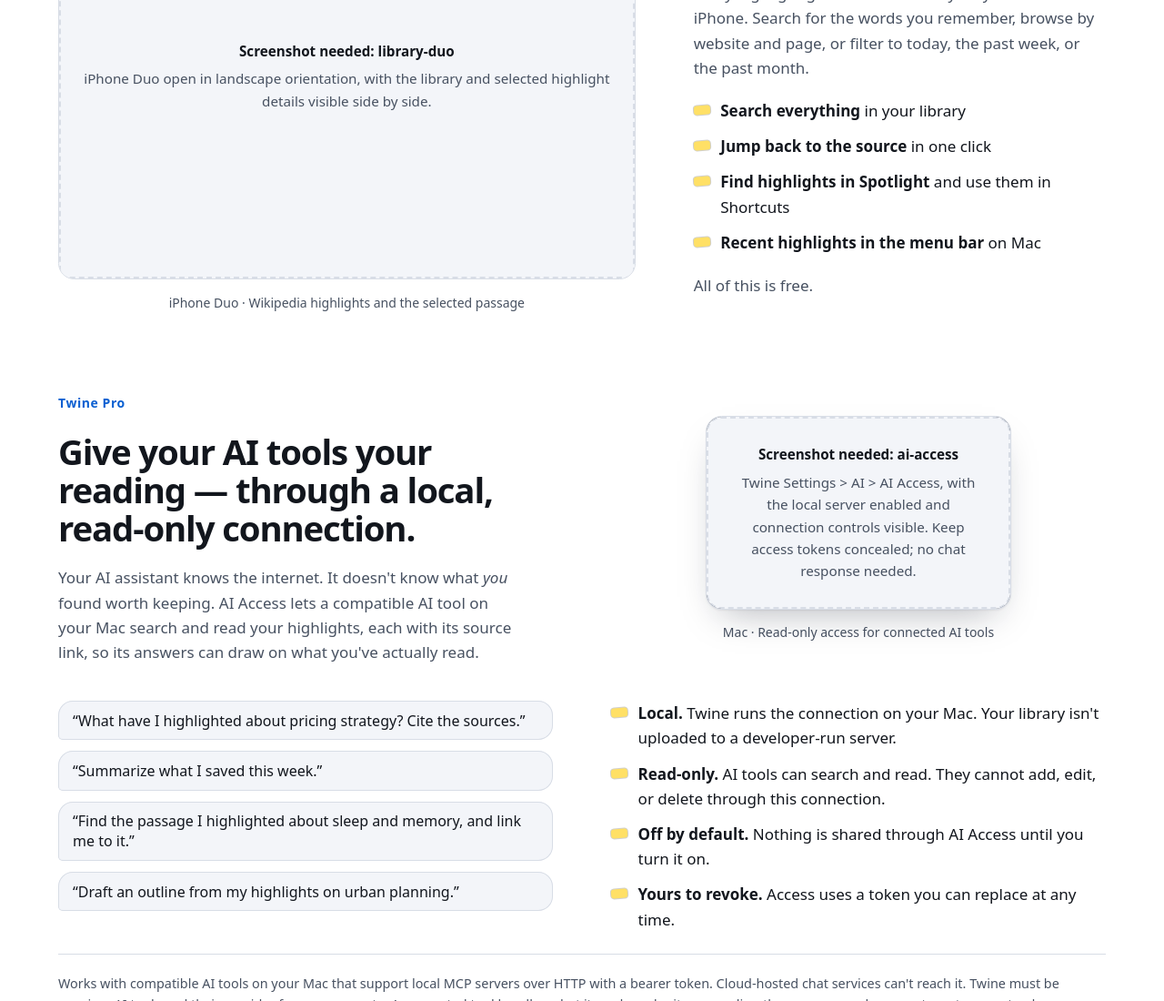
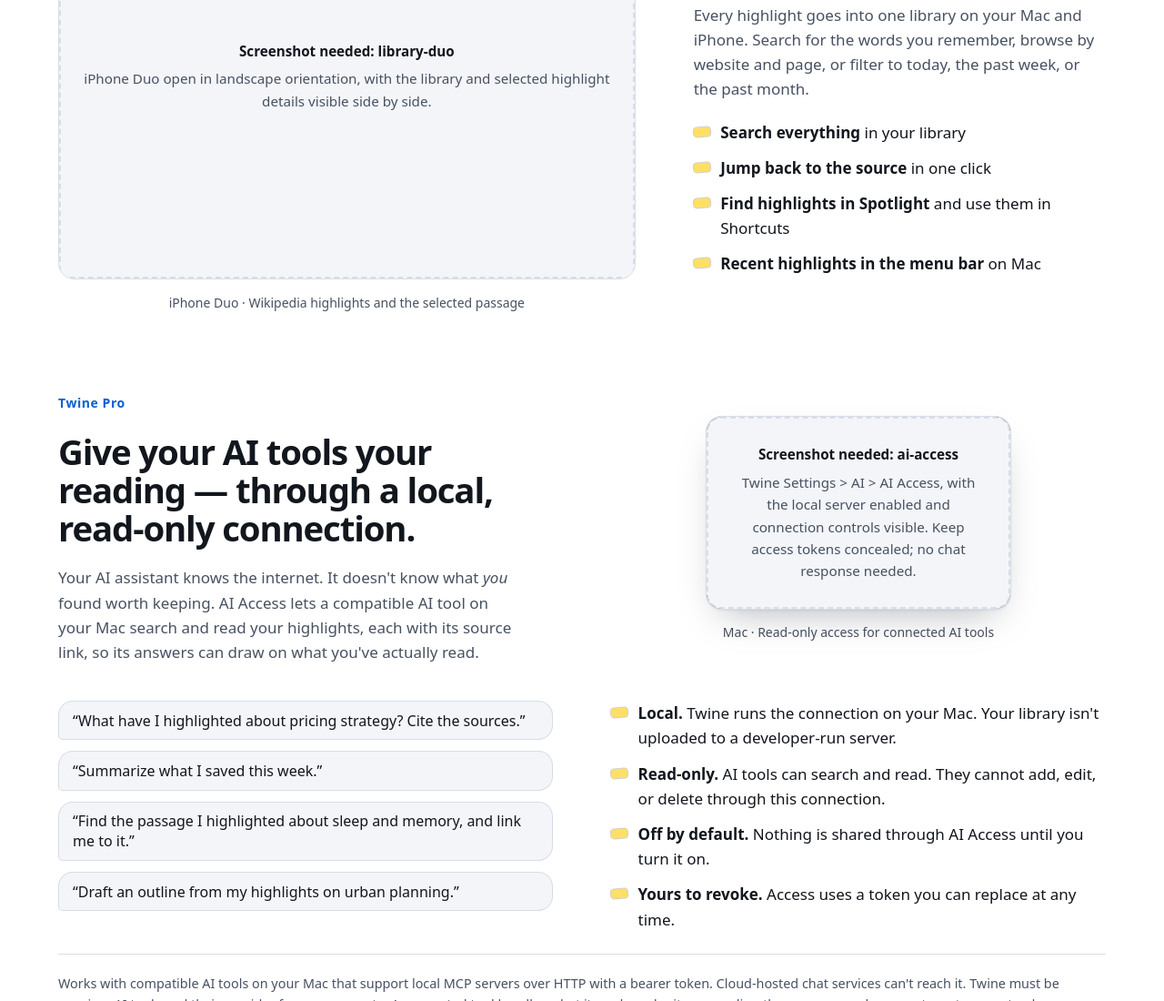
Before and after one commit to mubranch/TwineWebsite, an Eleventy site: page src/index.njk in a window 1280 px wide. Shown: the part 2071-3171 px from the top of the page at 91% size. Built offline with nearby package versions, Linux system fonts and the light colour scheme; Eleventy itself is replaced by a stand-in of ours; files that its build step writes are made by us from their sources.

Commit message:
Remove the selected Library free paragraph
Co-authored-by: Copilot App <223556219+Copilot@users.noreply.github.com>

```diff
--- a/src/index.njk
+++ b/src/index.njk
@@ -53,7 +53,6 @@ socialDescription: "Highlight in Safari. Find it later. Keep it private. Twine f
         <li><span><strong>Find highlights in Spotlight</strong> and use them in Shortcuts</span></li>
         <li><span><strong>Recent highlights in the menu bar</strong> on Mac</span></li>
       </ul>
-      <p>All of this is free.</p>
     </div>
     <div class="media">
       {% shot "library-duo", "duo", "Twine on iPhone Duo with Wikipedia highlights on the left and the selected training-cost passage, source and actions on the right.", "iPhone Duo open in landscape orientation, with the library and selected highlight details visible side by side.", false, "iPhone Duo · Wikipedia highlights and the selected passage", 2000, 1407 %}
```
